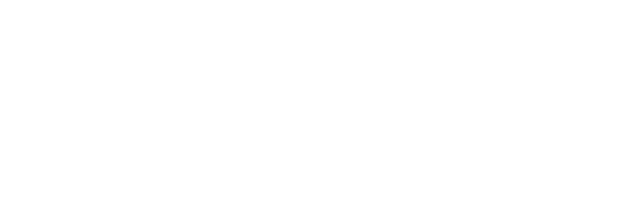
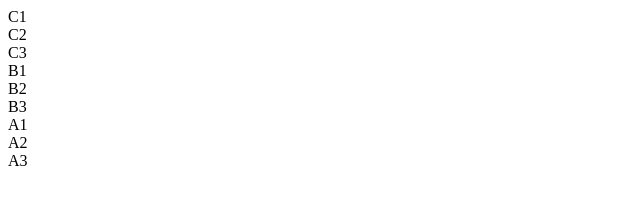
Before and after one commit to mk-050/debug, a plain HTML site: page debug.html in a window 1280 px wide. Shown: the whole page, without its empty margins (0-640 px from the left). Drawn offline with Linux system fonts and the light colour scheme.

Commit message:
sampleArrayA.reverse();　追加後のデバッグ1

```diff
--- a/debug.html
+++ b/debug.html
@@ -21,10 +21,12 @@
             ['C1', 'C2', 'C3']
         ];
 
+        sampleArrayA.reverse();
+
         var sampleArrayB = sampleArrayA.reduce(toOneDimension);
         for (var counterVar = 0; counterVar < sampleArrayB.length; counterVar++) {
             console.log('sampleArrayB[' + counterVar + ']:');
-            console.log(sampleArrayB[counterVar]);
+            document.write(sampleArrayB[counterVar]);
             document.write('<br/>');
         }
     </script>
```
